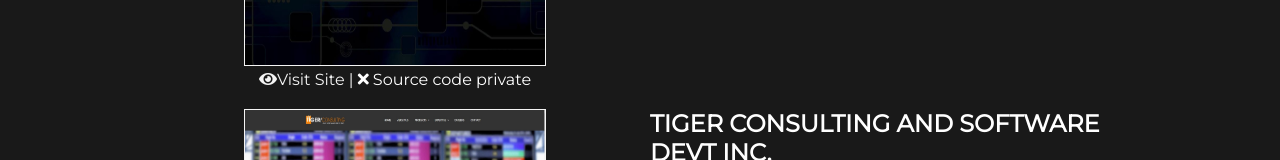
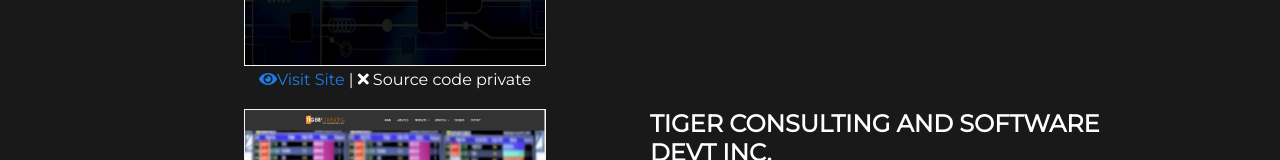
Before and after one commit to christianandrefajardo/portfolio, a plain HTML site: page index.html in a window 1280 px wide. In both pictures the pointer is over the link 301 px from the left and 2063 px from the top of the page. Shown: the part 1984-2144 px from the top of the page. Drawn offline with nearby package versions, Linux system fonts and the light colour scheme.

Commit message:
Add files via upload

```diff
--- a/style.css
+++ b/style.css
@@ -253,7 +253,6 @@
 	/*margin: 0;*/
 }
 
-
 .projects div img{
 	height: 200px;
 	width: 300px;
@@ -263,6 +262,11 @@
 .projects a{
 	text-decoration: none;
 	color: #f4f4f4;
+	transition: all .5s;
+}
+
+.projects a:hover{
+	color: #207ce5;
 }
 
 .projects p{
```
Also changed, not shown: img/tiger.JPG (added), index.html (line endings or trailing spaces).
